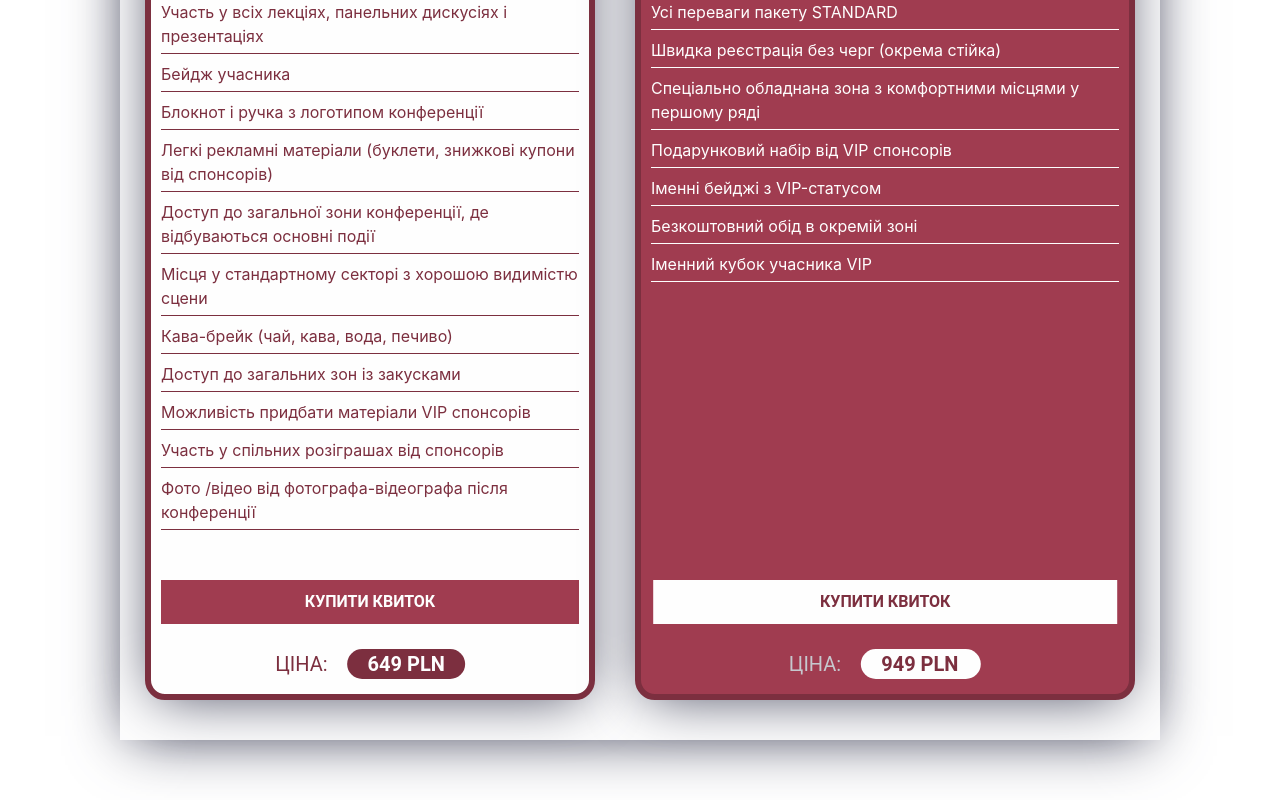
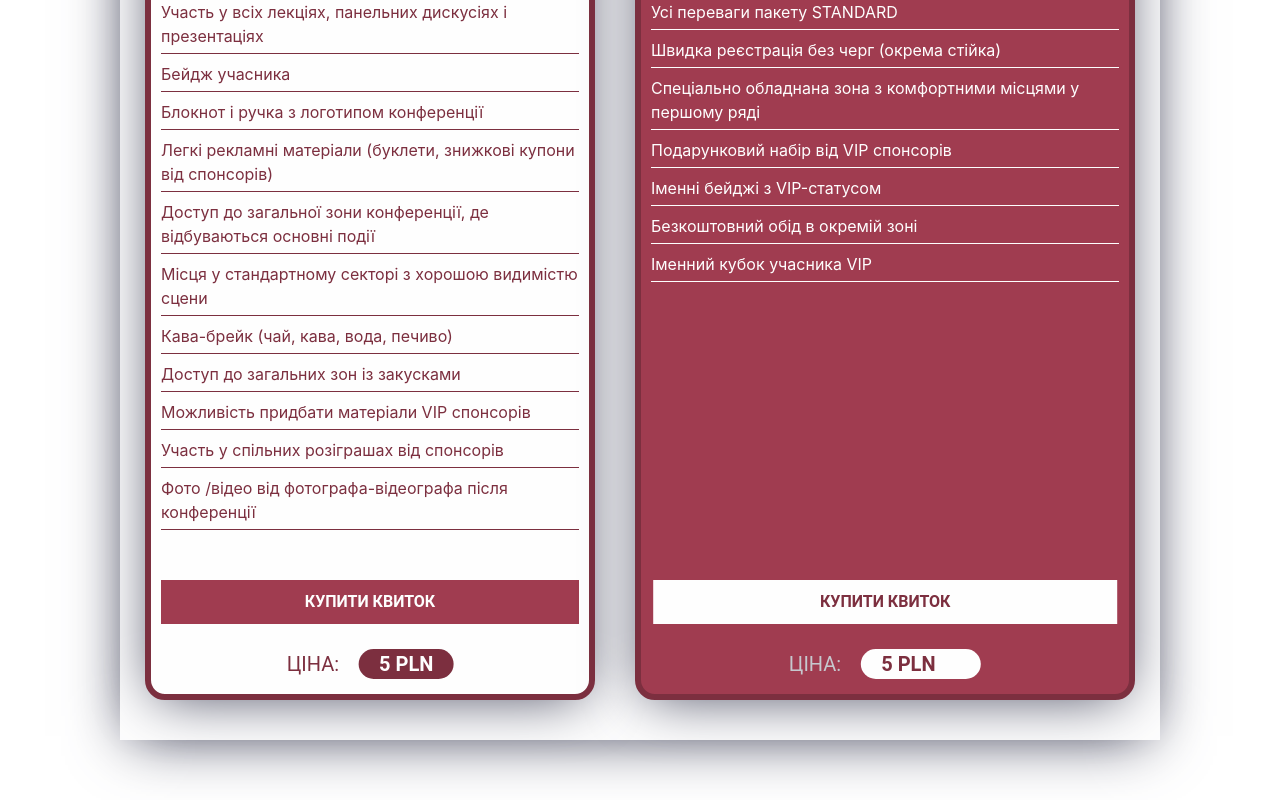
Before and after one commit to Dushkaaa-BabyBoss/forum-beauty, a React (Create React App) app: page / in a window 1280 px wide. Shown: the part 651-1451 px from the top of the page. Built offline with nearby package versions, Linux system fonts and the light colour scheme.

Commit message:
test pay system

```diff
--- a/src/components/TicketPage/TicketPage.tsx
+++ b/src/components/TicketPage/TicketPage.tsx
@@ -10,8 +10,10 @@ import {
 } from '@paypal/react-paypal-js';
 
 enum Price {
-  standart = 649,
-  vip = 949,
+  standart = 5,
+  vip = 5,
+  // standart = 649,
+  // vip = 949,
 }
 
 export const TicketPage: React.FC = () => {
```
